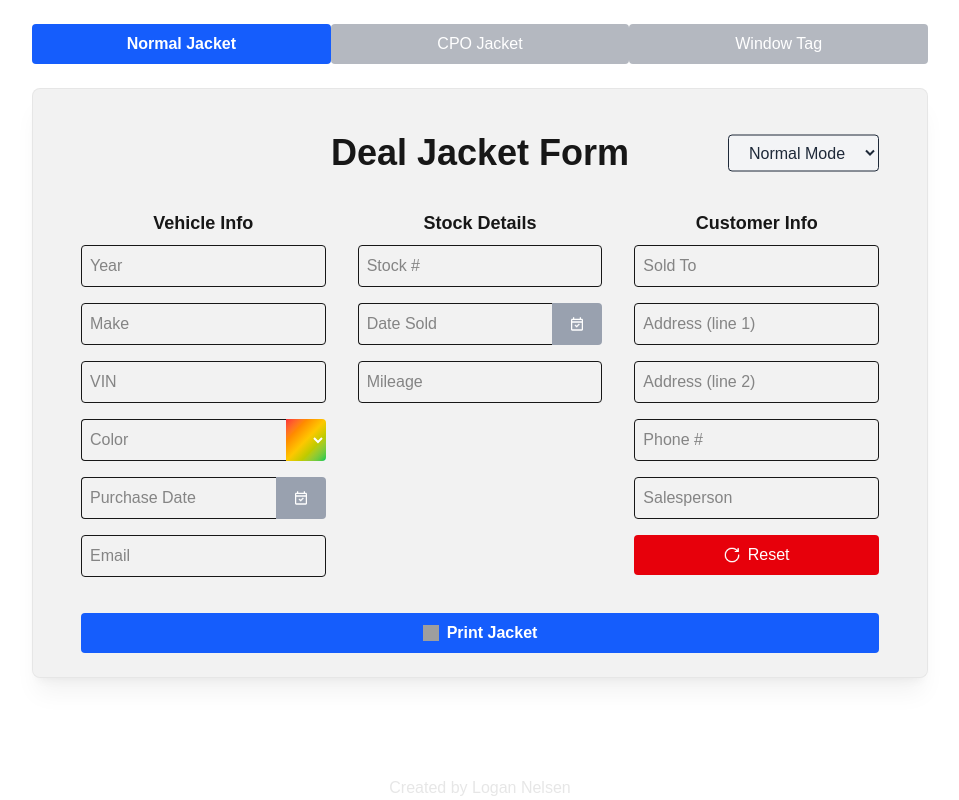
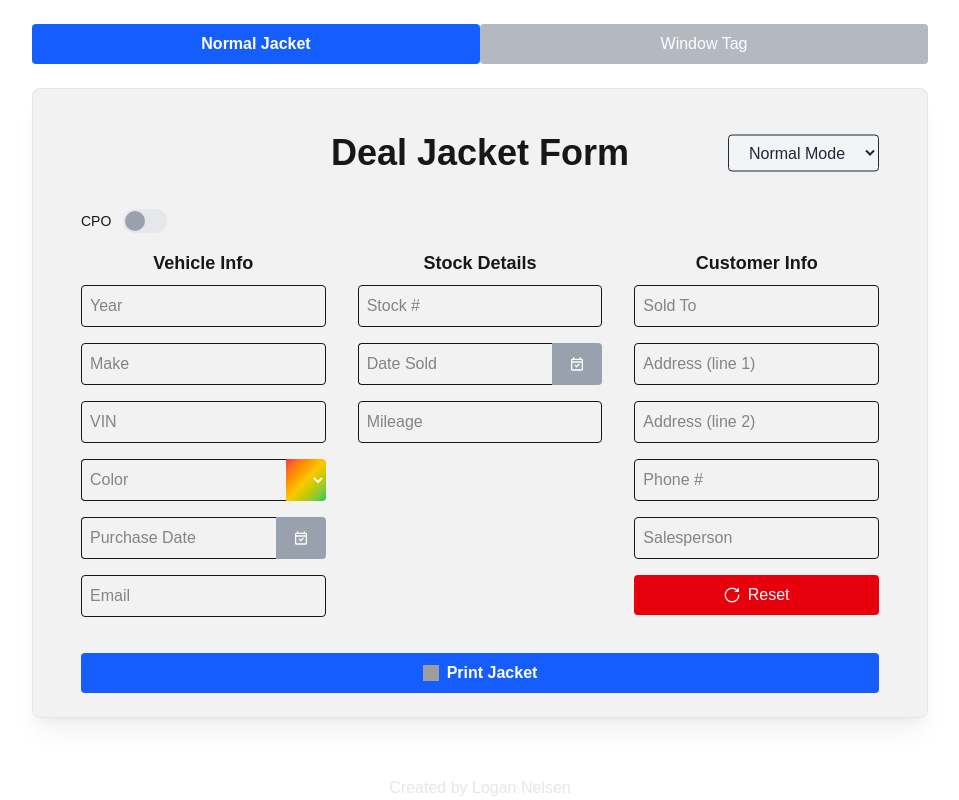
Before and after one commit to ljn16/deal-jacket, a Next.js app: page / in a window 1280 px wide. Shown: the whole page, without its empty margins (160-1119 px from the left). Built offline with nearby package versions, Linux system fonts and the light colour scheme; grey boxes are pictures that could not be loaded.

Commit message:
cpo radio replaced with toggle

```diff
--- a/app/components/DJ.tsx
+++ b/app/components/DJ.tsx
@@ -24,6 +24,7 @@ export default function DJ() {
   });
 
   const [mode, setMode] = useState("normal");
+  const [useCpoLayout, setUseCpoLayout] = useState(false);
 
   const handleChange = (e: React.ChangeEvent<HTMLInputElement>) => {
     setForm({ ...form, [e.target.name]: e.target.value });
@@ -135,7 +136,20 @@ export default function DJ() {
         </div>
       </div>
 
-      <div className="grid grid-cols-3 gap-8">
+      <div className="mb-4 flex items-center gap-3">
+        <span className="text-sm">CPO</span>
+        <label className="relative inline-flex items-center">
+          <input
+            type="checkbox"
+            className="sr-only"
+            disabled
+          />
+          <div className="w-11 h-6 bg-gray-200 rounded-full cursor-not-allowed"></div>
+          <div className="absolute left-0.5 top-0.5 w-5 h-5 bg-gray-400 rounded-full"></div>
+        </label>
+      </div>
+
+      <div className={`${useCpoLayout ? 'flex flex-col gap-12' : 'grid grid-cols-3 gap-8'}`}>
         {/* Vehicle Info */}
         <div>
           <h2 className="text-lg font-semibold mb-2 text-center">Vehicle Info</h2>
--- a/app/components/Header.tsx
+++ b/app/components/Header.tsx
@@ -13,7 +13,7 @@ export default function DealJacketForm({ formType, setFormType }: DealJacketForm
         <div className="flex w-full  ">
         {([
           { label: 'Normal Jacket', value: 'normal' },
-          { label: 'CPO Jacket', value: 'cpo' },
+        //   { label: 'CPO Jacket', value: 'cpo' },
           { label: 'Window Tag', value: 'window' },
         ] as const).map(({ label, value }) => (
           <button
--- a/app/page.tsx
+++ b/app/page.tsx
@@ -7,7 +7,7 @@ import Footer from '@/app/components/Footer';
 import Header from '@/app/components/Header';
 
 export default function Home() {
-  const [formType, setFormType] = useState<'normal' | 'cpo' | 'window'>('normal');
+  const [formType, setFormType] = useState<'normal' | 'window'>('normal');
 
   return (
     <div className="flex flex-col min-h-screen">
@@ -17,8 +17,6 @@ export default function Home() {
         <div className="shadow-xl border rounded-lg p-6 max-w-4xl mx-auto bg-black/5 border-black/5 shadow-black/5 dark:bg-white/5 dark:border-white/5 dark:shadow-white/5">
 
           {formType === 'normal' && (<DJ />)}
-          {/* {formType === 'cpo' && (<CPO />)} */}
-          {formType === 'cpo' && (<div className='text-center'>CPO Jacket not set up yet</div>)}
           {formType === 'window' && (<div className='text-center'>Window Tag not set up yet</div>)}
         </div>
 
```
